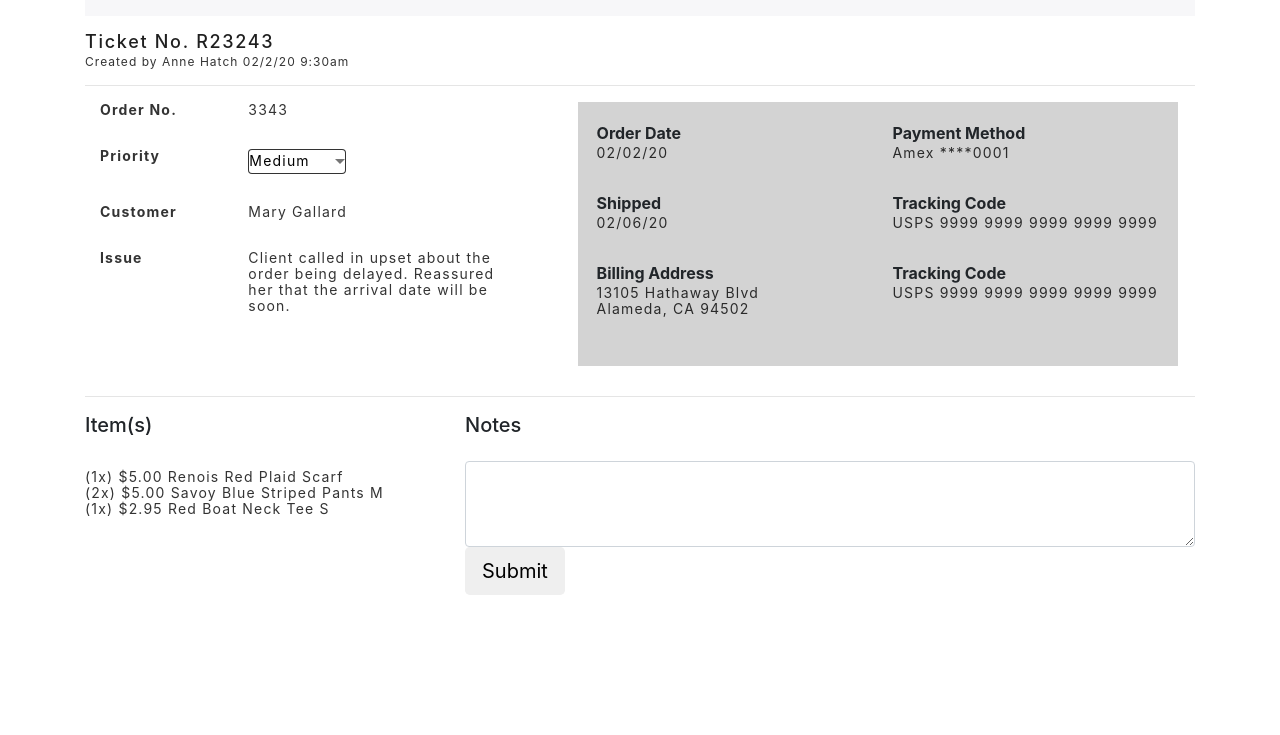
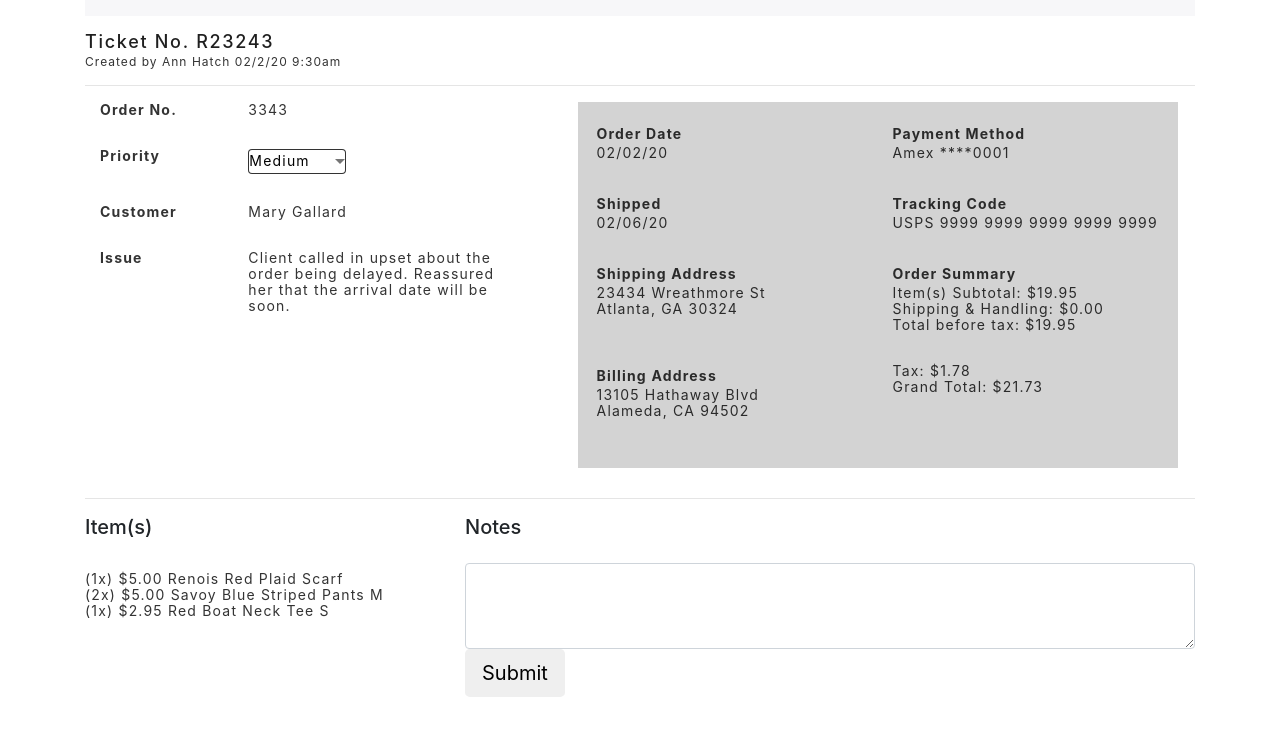
Before and after one commit to mchiang62/customer-order-tracking, a website: page public/index.html in a window 1280 px wide. Shown: the part 69-804 px from the top of the page. Drawn offline with nearby package versions, Linux system fonts and the light colour scheme.

Commit message:
updated right column

```diff
--- a/public/css/styles.css
+++ b/public/css/styles.css
@@ -83,7 +83,7 @@ h4 {
   color: rgba(0, 0, 0, 0.8);
 }
 
-p {
+p, b {
   margin: 0;
   font-size: 14px;
   line-height: 16px;
--- a/public/index.html
+++ b/public/index.html
@@ -43,7 +43,7 @@
 
         <div>
             <h4>Ticket No. R23243</h4>
-            <p id="createdBy">Created by Anne Hatch 02/2/20 9:30am</p>
+            <p id="createdBy">Created by Ann Hatch 02/2/20 9:30am</p>
         </div>
 
         <hr>
@@ -84,7 +84,8 @@
                             <p><b>Issue</b></p>
                         </div>
                         <div class="col-lg-8">
-                            <p>Client called in upset about the order being delayed. Reassured her that the arrival date will be soon.</p>
+                            <p>Client called in upset about the order being delayed. Reassured her that the arrival date
+                                will be soon.</p>
                         </div>
                     </div>
                 </div>
@@ -106,22 +107,24 @@
                         <div class="col-lg-6">
                             <b>Shipped</b>
                             <p>02/06/20</p>
-                            <!-- <b>Shipping Address</b>
-                            <p>23434 Wreathmore St</p>
-                            <p>Atlanta, GA 30324</p> -->
                         </div>
                         <div class="col-lg-6">
                             <b>Tracking Code</b>
                             <p>USPS 9999 9999 9999 9999 9999</p>
                         </div>
-                        <!-- <div class="col-lg-6">
+                    </div>
+                    <div class="row">
+                        <div class="col-lg-6">
+                            <b>Shipping Address</b>
+                            <p>23434 Wreathmore St</p>
+                            <p>Atlanta, GA 30324</p>
+                        </div>
+                        <div class="col-lg-6">
                             <b>Order Summary</b>
                             <p>Item(s) Subtotal: $19.95</p>
                             <p>Shipping & Handling: $0.00</p>
                             <p>Total before tax: $19.95</p>
-                            <p>Tax: $1.78</p>
-                            <p>Grand Total: $21.73</p>
-                        </div> -->
+                        </div>
                     </div>
                     <div class="row">
                         <div class="col-lg-6">
@@ -130,8 +133,8 @@
                             <p>Alameda, CA 94502</p>
                         </div>
                         <div class="col-lg-6">
-                            <b>Tracking Code</b>
-                            <p>USPS 9999 9999 9999 9999 9999</p>
+                            <p>Tax: $1.78</p>
+                            <p>Grand Total: $21.73</p>
                         </div>
                     </div>
                 </div>
```
